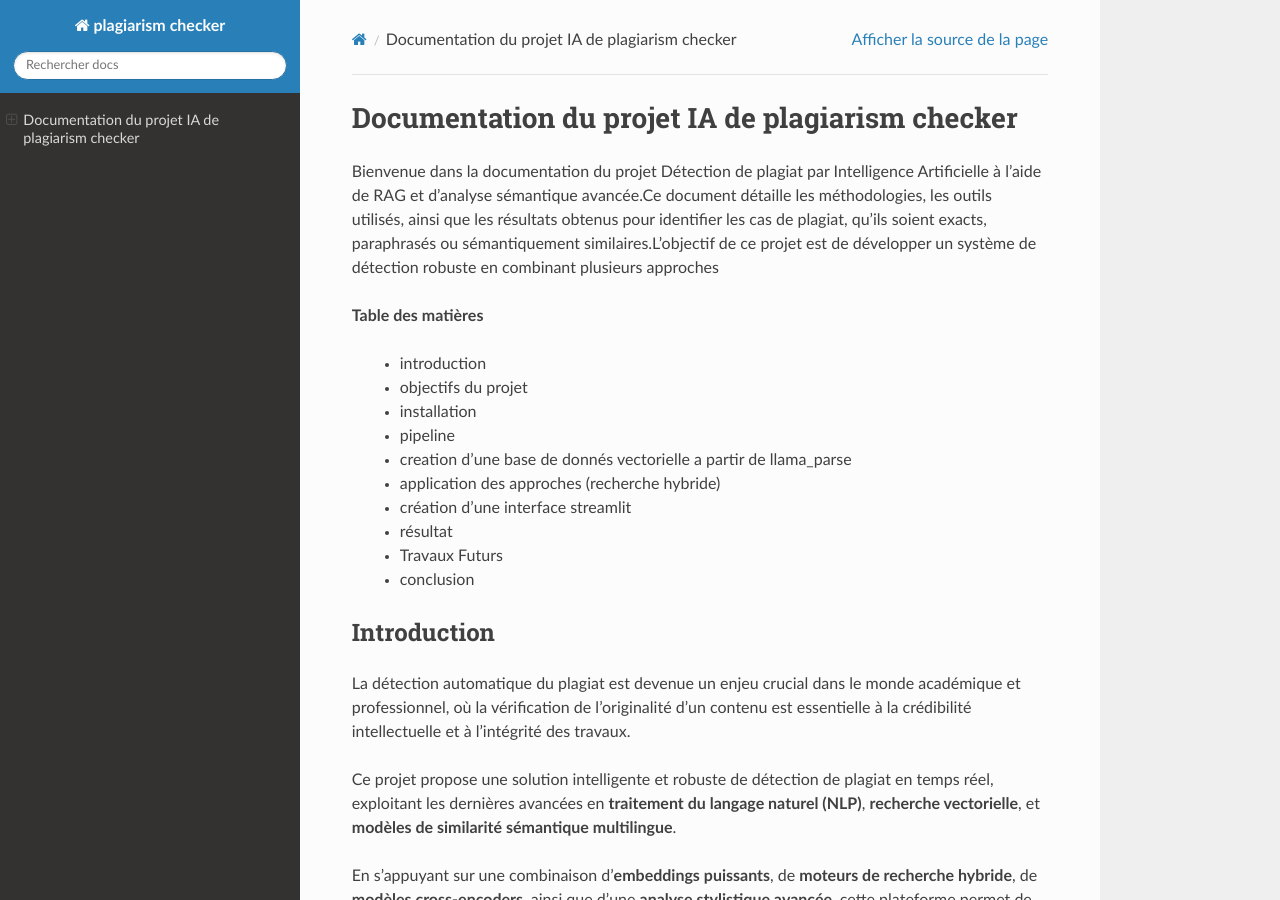
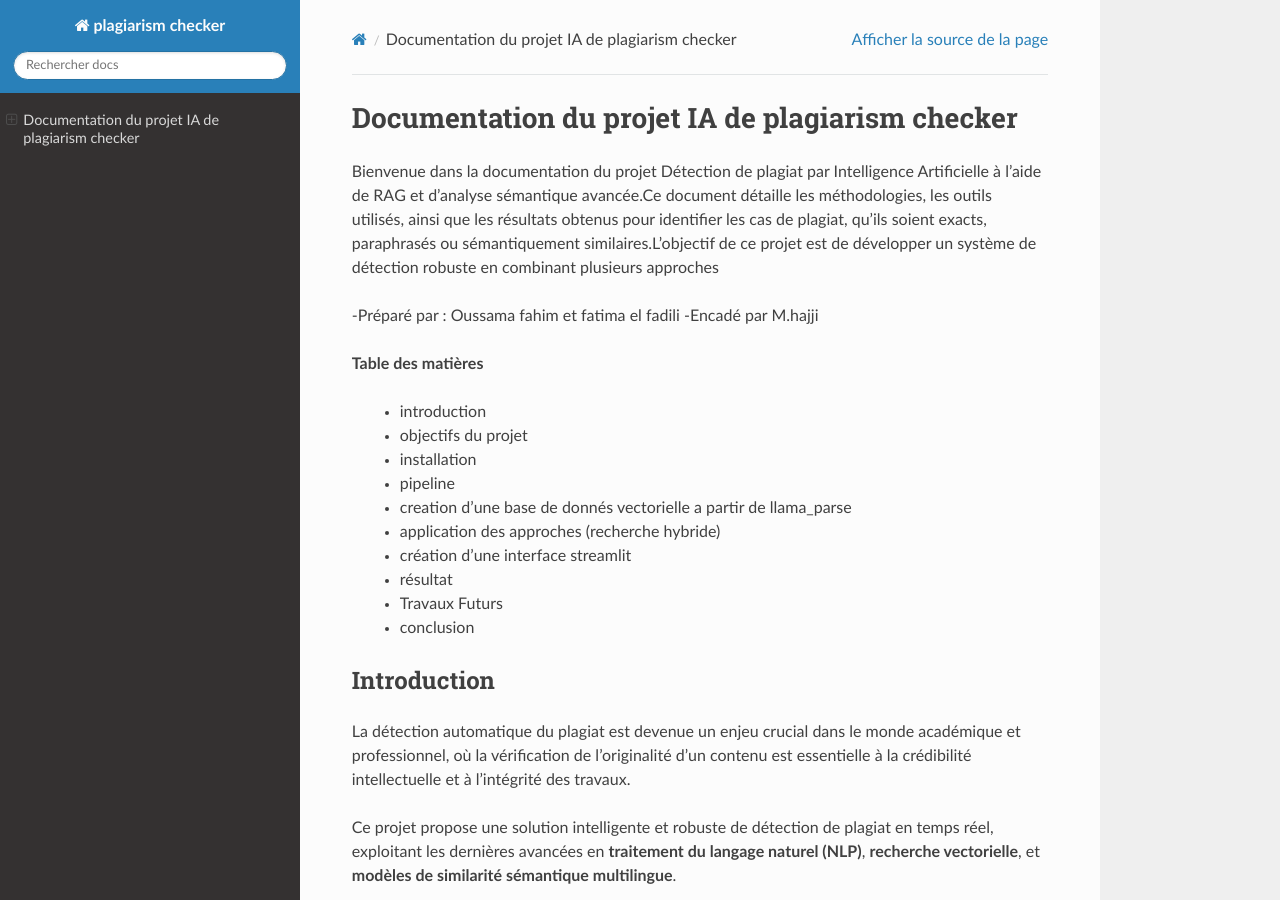
Before and after one commit to Oussama-fahim/plagiarism_checker, a Sphinx documentation site: the page built from source/index.rst, in a window 1280 px wide and 900 px high. Built offline with Sphinx 7.4.7 and the Read the Docs theme 3.1.0, drawn with Linux system fonts in a browser that asks for light colours.

Commit message:
Update index.rst

```diff
--- a/source/index.rst
+++ b/source/index.rst
@@ -3,6 +3,9 @@ Documentation du projet IA de plagiarism checker
 ================================================
 
 Bienvenue dans la documentation du projet Détection de plagiat par Intelligence Artificielle à l'aide de RAG et d'analyse sémantique avancée.Ce document détaille les méthodologies, les outils utilisés, ainsi que les résultats obtenus pour identifier les cas de plagiat, qu’ils soient exacts, paraphrasés ou sémantiquement similaires.L’objectif de ce projet est de développer un système de détection robuste en combinant plusieurs approches
+
+-Préparé par : Oussama fahim et fatima el fadili
+-Encadé par M.hajji
 
 **Table des matières**
 
```
